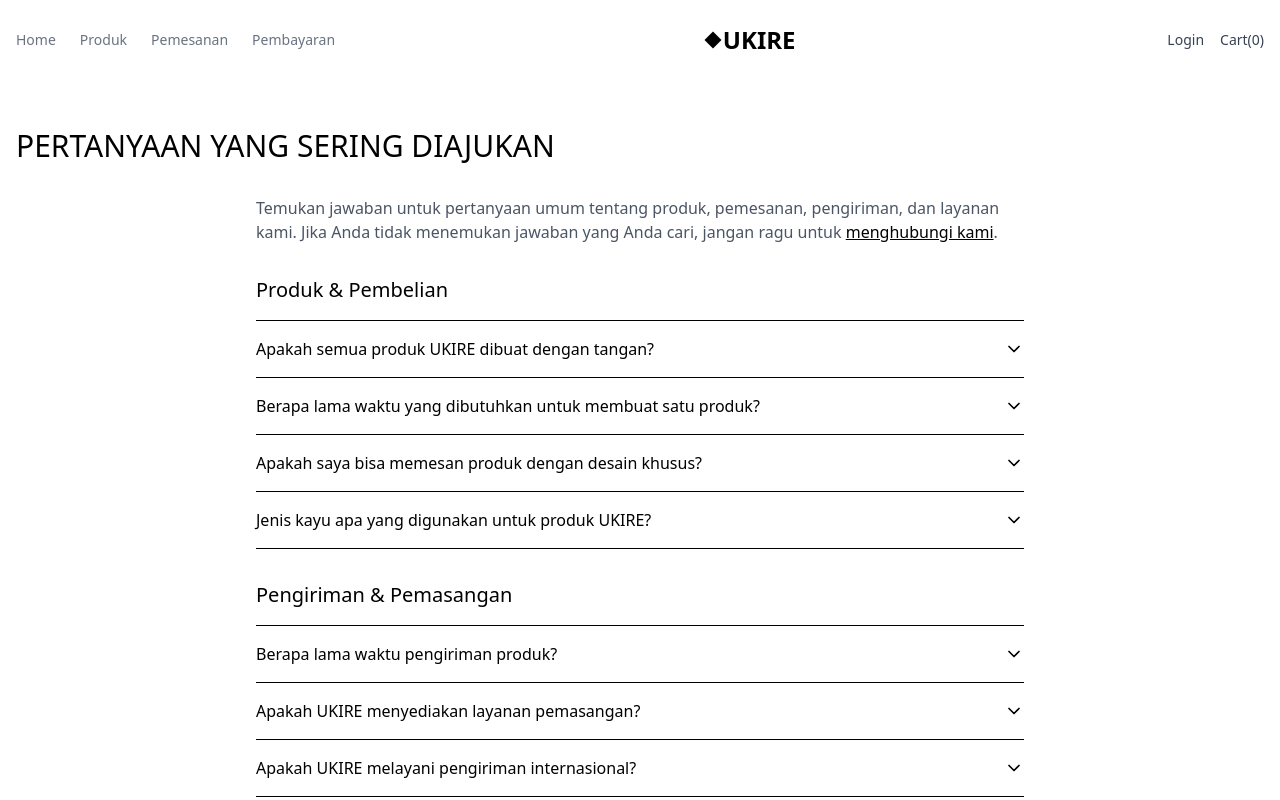
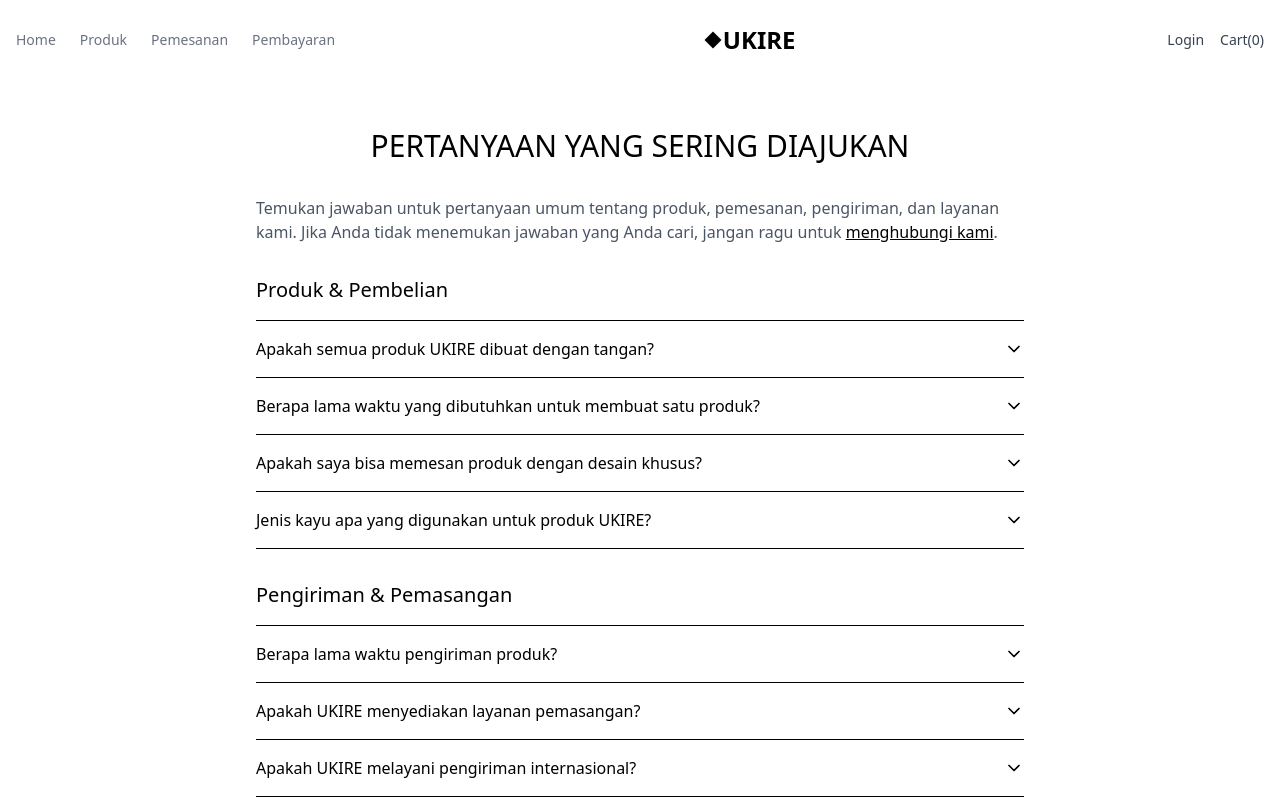
Before and after one commit to Ukire-Furniture/Ukire-frond-end, a React (Vite) app: page /faq in a window 1280 px wide. Shown: the top 800 px of the page. Built offline with nearby package versions, Linux system fonts and the light colour scheme.

Commit message:
feat: create faq and debug

```diff
--- a/src/faq/FAQPage.jsx
+++ b/src/faq/FAQPage.jsx
@@ -166,7 +166,7 @@ export default function FAQPage() {
 
       <main className="flex-1 py-12">
         <div className="container mx-auto px-4">
-          <h1 className="text-3xl font-light mb-8">PERTANYAAN YANG SERING DIAJUKAN</h1>
+          <h1 className="text-3xl font-light mb-8 text-center">PERTANYAAN YANG SERING DIAJUKAN</h1>
 
           <div className="max-w-3xl mx-auto">
             <div className="mb-8">
```
